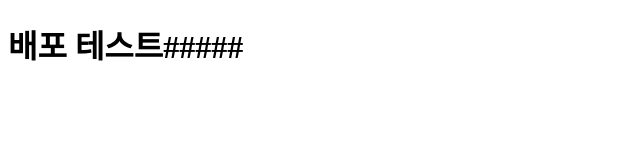
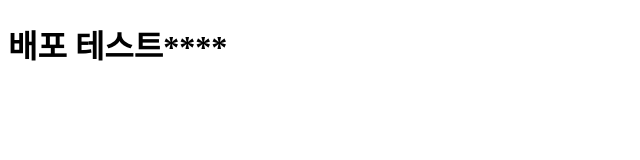
Before and after one commit to cloud0406/github_page_practice, a website built with webpack: page src/index.html in a window 1280 px wide. Shown: the full height of the page, 0-640 px from the left. Built offline with nearby package versions, Linux system fonts and the light colour scheme.

Commit message:
test
test

```diff
--- a/src/index.html
+++ b/src/index.html
@@ -8,6 +8,6 @@
   </head>
   <body>
     <script src="./index.js"></script>
-    <h1>배포 테스트#####</h1>
+    <h1>배포 테스트****</h1>
   </body>
 </html>
--- a/src/index.js
+++ b/src/index.js
@@ -1 +1 @@
-console.log("hi2");
+console.log("hi2$#$#$");
```
